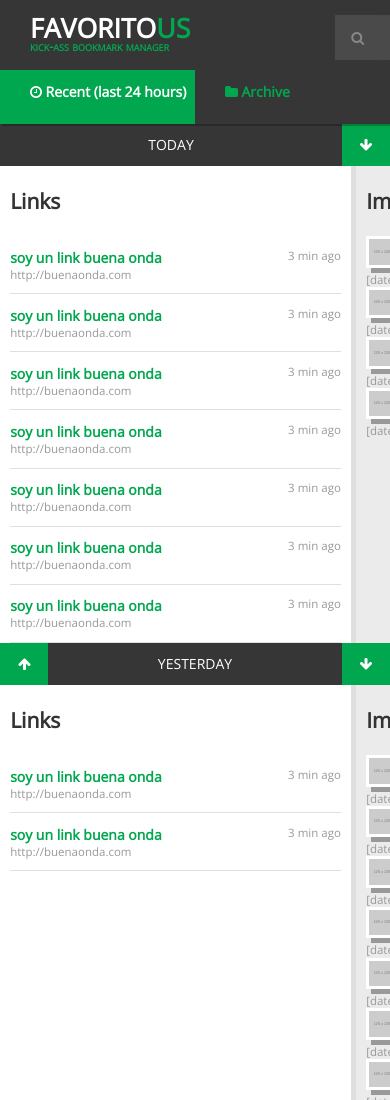
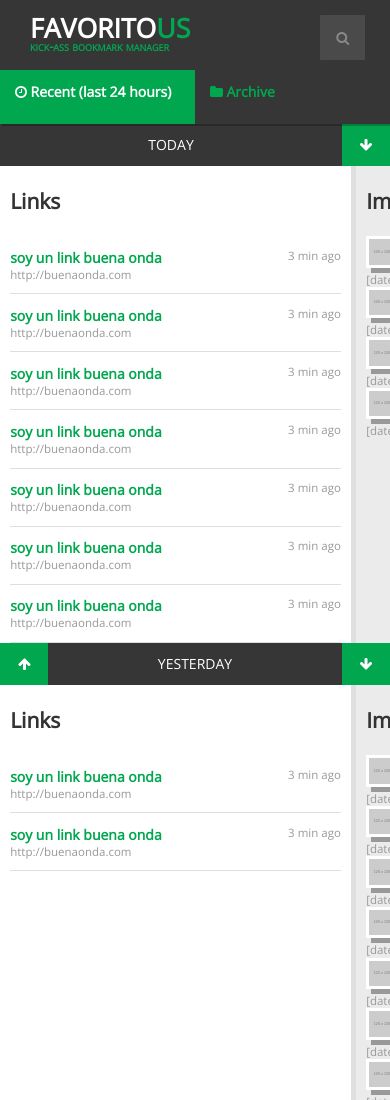
Before and after one commit to whitethief/favoritous, a website: page bookMarking.html in a window 390 px wide. Shown: the top 1100 px of the page. Drawn offline with nearby package versions, Linux system fonts and the light colour scheme; placeholder pictures from the web are drawn by us.

Commit message:
detallitos de margenes

```diff
--- a/styles/bmStyles.css
+++ b/styles/bmStyles.css
@@ -224,19 +224,19 @@ input{
   }
   .search{
     height: 70px;
-    width: 70%;
+    width: 50%;
     margin: 0;
     padding: 15px 0 0 30px;
     float: right;
   }
   .searchBar {
     height: 45px;
-    width: 80%;
+    width: 70%;
  }
 
  .searchButton {
+  width: 45px;
   height: 45px;
-  width: 10%;
 }
 
 .dayHeader {
@@ -268,6 +268,8 @@ input{
   .tab{
     overflow: hidden;
     padding-top: 12px;
+    padding-left: 15px;
+    padding-right: 5px;
   }
 
   .logo{
@@ -280,11 +282,14 @@ input{
 
   .searchBar{
     width: 0;
+    height: 0;
+    background-color: #363636;
     float: right;
   }
   .searchButton{
     width: 45px;
     float: right;
+    margin-right: 15px;
     text-align: center;
   }
 
```
